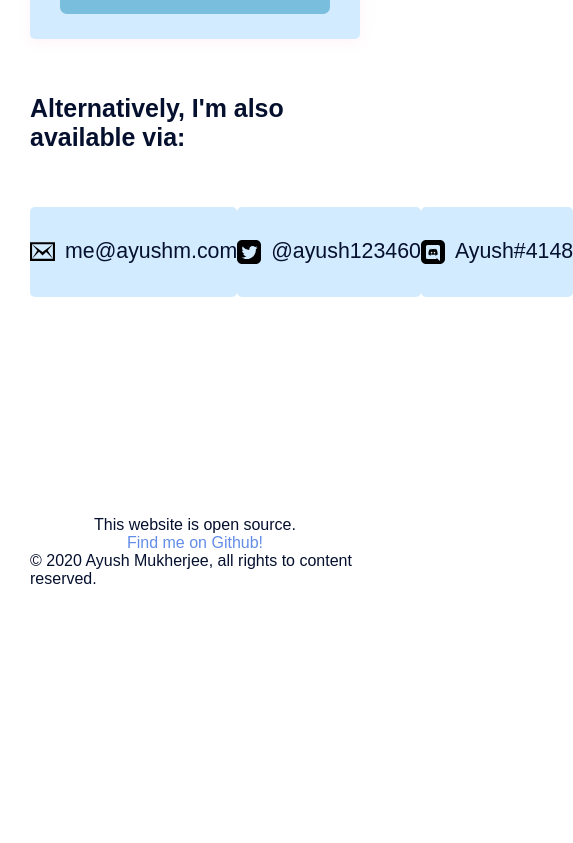
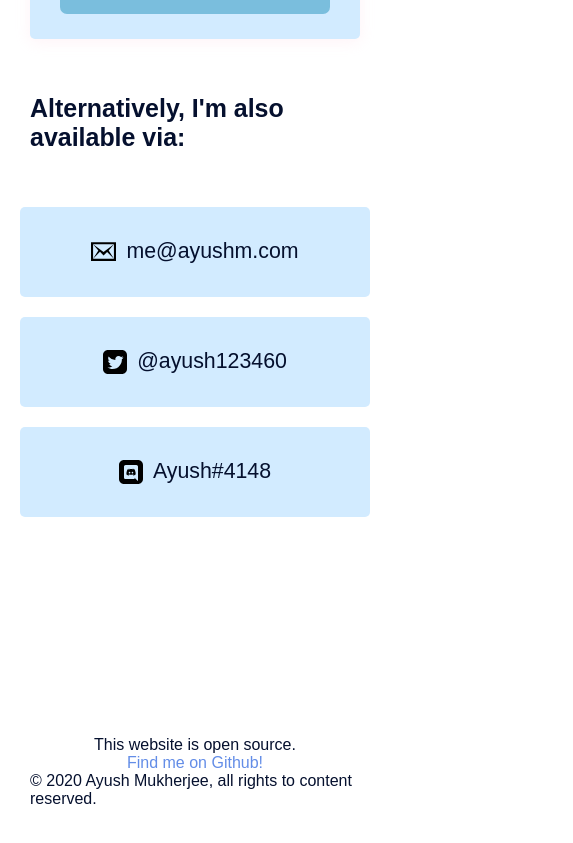
Before and after one commit to ayush123460/ayushm.com, a Vue app: page / in a window 390 px wide. Shown: the part 7174-8017 px from the top of the page, 573 px wide, since content can reach past the window. Before the commit the page ends 7801 px from the top, so only its background shows below. Built offline with nearby package versions, Linux system fonts and the light colour scheme.

Commit message:
make socials responsive

```diff
--- a/src/scss/pages/_home.scss
+++ b/src/scss/pages/_home.scss
@@ -294,6 +294,16 @@ main {
             }
         }
     }
+
+    .contact {
+        .socials > .socials-container {
+            flex-direction: column;
+
+            .social:nth-child(2) {
+                margin: 20px 0;
+            }
+        }
+    }
 }
 
 @media only screen and (max-width: 768px) {
--- a/src/views/Home.vue
+++ b/src/views/Home.vue
@@ -1,4 +1,5 @@
 <template>
+
 <!-- TODO: FIX INDENTATION -->
 <div class="wrapper">
 <div class="container bg-alternate">
```
